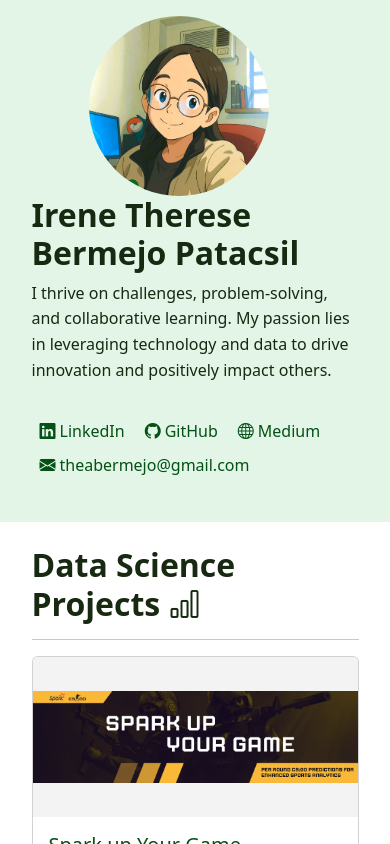
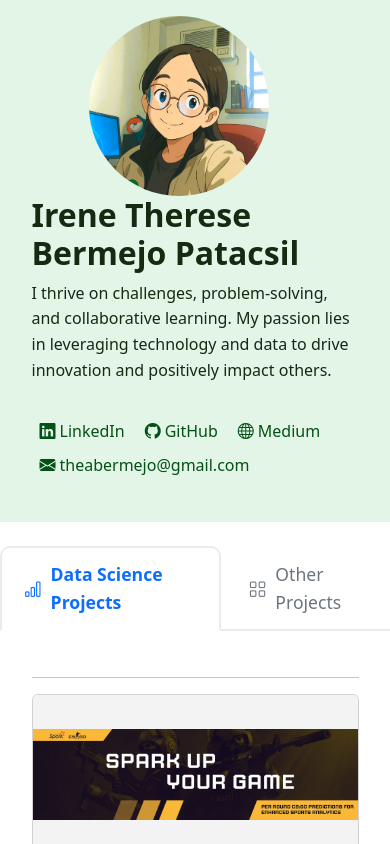
Before and after one commit to irenetherese/irenetherese.github.io, an Angular app in the folder my-website/: page /#/ in a window 390 px wide. Shown: the top 844 px of the page. Built offline with nearby package versions, Linux system fonts and the light colour scheme.

Commit message:
Add other projects

```diff
--- a/my-website/src/app/app-routing.module.ts
+++ b/my-website/src/app/app-routing.module.ts
@@ -1,6 +1,7 @@
 import { NgModule } from '@angular/core';
 import { RouterModule, Routes } from '@angular/router';
 import { ProjectsComponent } from './projects/projects.component';
+import { Projects2Component } from './projects/projects-2.component';
 import { Dmw1Component } from './projects/dmw-1/dmw-1.component';
 import { Dmw2Component } from './projects/dmw-2/dmw-2.component';
 import { Ml1Component } from './projects/ml-1/ml-1.component';
@@ -20,6 +21,7 @@ const routes: Routes = [
   { path: 'adm', component: AdmComponent },
   { path: 'bdcc', component: BdccComponent },
   { path: 'ns', component: NsComponent },
+  { path: 'others', component: Projects2Component }
 ];
 
 @NgModule({
--- a/my-website/src/app/app.component.html
+++ b/my-website/src/app/app.component.html
@@ -31,9 +31,20 @@
 </header>
 
 <body class="d-flex flex-1 flex-column py-4">
+  <div class="project-tabs">
+    <a class="project-tab" [routerLink]="['/']" routerLinkActive="active" [routerLinkActiveOptions]="{ exact: true }">
+      <i class="bi bi-bar-chart"></i>
+      <span> Data Science Projects</span>
+    </a>
+
+    <a class="project-tab" [routerLink]="['/others']" routerLinkActive="active">
+      <i class="bi bi-grid"></i>
+      <span>Other Projects</span>
+    </a>
+  </div>
+
   <router-outlet></router-outlet>
 </body>
-
 <!-- Footer -->
 <footer>
   <div class="container">
--- a/my-website/src/app/app.component.scss
+++ b/my-website/src/app/app.component.scss
@@ -1,3 +1,59 @@
 .container {
     padding-bottom: 24px;
 }
+
+.project-tabs {
+    display: flex;
+    gap: 4px;
+    margin-bottom: 30px;
+    border-bottom: 2px solid #e9ecef;
+}
+
+.project-tab {
+    display: flex;
+    align-items: center;
+    gap: 9px;
+
+    padding: 12px 22px;
+    margin-bottom: -2px;
+
+    color: #6c757d;
+    text-decoration: none;
+    font-size: 1.1rem;
+    font-weight: 500;
+
+    border: 2px solid transparent;
+    border-bottom: 2px solid transparent;
+    border-radius: 10px 10px 0 0;
+
+    transition: all 0.2s ease;
+}
+
+.project-tab i {
+    font-size: 1.1rem;
+}
+
+.project-tab:hover {
+    color: #212529;
+    background: #f8f9fa;
+}
+
+/* Selected tab */
+.project-tab.active {
+    color: #0d6efd;
+    background: #fff;
+    border-color: #e9ecef;
+    border-bottom-color: #fff;
+
+    font-weight: 600;
+}
+
+/* Small accent underneath selected tab */
+.project-tab.active::after {
+    content: "";
+    position: absolute;
+    bottom: -2px;
+    height: 3px;
+    background: #0d6efd;
+    border-radius: 3px 3px 0 0;
+}
--- a/my-website/src/app/app.module.ts
+++ b/my-website/src/app/app.module.ts
@@ -4,6 +4,7 @@ import { BrowserModule } from '@angular/platform-browser';
 import { AppRoutingModule } from './app-routing.module';
 import { AppComponent } from './app.component';
 import { ProjectsComponent } from './projects/projects.component';
+import { Projects2Component } from './projects/projects-2.component';
 import { Dmw1Component } from './projects/dmw-1/dmw-1.component';
 import { Dmw2Component } from './projects/dmw-2/dmw-2.component';
 import { AdmComponent } from './projects/adm/adm.component';
@@ -14,6 +15,7 @@ import { Ml2Component } from './projects/ml-2/ml-2.component';
   declarations: [
     AppComponent,
     ProjectsComponent,
+    Projects2Component,
     Dmw1Component,
     Dmw2Component,
     AdmComponent,
--- /dev/null
+++ b/my-website/src/app/projects/projects-2.component.html
@@ -0,0 +1,31 @@
+<!-- Portfolio Section -->
+<section id="portfolio" class="portfolio">
+    <div class="container">
+        <hr>
+        <div class="portfolio-items">
+            <!-- Repeat this block for each project -->
+            <div class="row">
+                <div class="col-md-4 mb-4" *ngFor="let project of projects; let i = index">
+                    <div class="card h-100">
+                        <div class="card-body">
+                            <h5 class="card-title">{{ project.title }}</h5>
+                            <br>
+                            <p class="card-text">
+                                Repository:
+                                <a [href]="project.repository" target="_blank" rel="noopener noreferrer">
+                                    {{ project.repository }}
+                                </a>
+                            </p>
+                            <p class="card-text">
+                                Link:
+                                <a [href]="project.link" target="_blank" rel="noopener noreferrer">
+                                    {{ project.link }}
+                                </a>
+                            </p>
+                        </div>
+                    </div>
+                </div>
+            </div>
+        </div>
+    </div>
+</section>
--- /dev/null
+++ b/my-website/src/app/projects/projects-2.component.scss
@@ -0,0 +1,29 @@
+p {
+    white-space: pre;
+    overflow-x: auto;
+}
+
+.card-img-top {
+    width: 100% !important;
+    height: 160px !important;
+    background-color: #F3F3F3;
+    display: flex;
+    align-items: center;
+    justify-content: center;
+    object-fit: contain;
+}
+
+.card-text {
+    word-wrap: break-word;
+    text-wrap: auto;
+}
+
+.author {
+    color: gray;
+}
+
+
+.card:hover {
+    transform: none !important;
+    box-shadow: none !important;
+}
--- /dev/null
+++ b/my-website/src/app/projects/projects-2.component.ts
@@ -0,0 +1,21 @@
+import { Component } from '@angular/core';
+
+@Component({
+  selector: 'app-projects-2',
+  templateUrl: './projects-2.component.html',
+  styleUrl: './projects-2.component.scss'
+})
+export class Projects2Component {
+  projects = [
+    {
+      title: "QR Code Generator",
+      repository: "https://github.com/irenetherese/qr-code-generator",
+      link: "https://irenetherese.github.io/qr-code-generator/"
+    }
+  ];
+
+  constructor() { }
+  navigateToProject(link: string) {
+    window.open(link, '_blank');
+  }
+}
--- a/my-website/src/app/projects/projects.component.html
+++ b/my-website/src/app/projects/projects.component.html
@@ -1,9 +1,6 @@
 <!-- Portfolio Section -->
 <section id="portfolio" class="portfolio">
     <div class="container">
-        <h1 class="header">
-            Data Science Projects <i class="bi bi-bar-chart" style="margin-right: 10px;"></i>
-        </h1>
         <hr>
         <div class="portfolio-items">
             <!-- Repeat this block for each project -->
```
Also changed, not shown: 1 other file (tests, documents, lock files or other folders).
